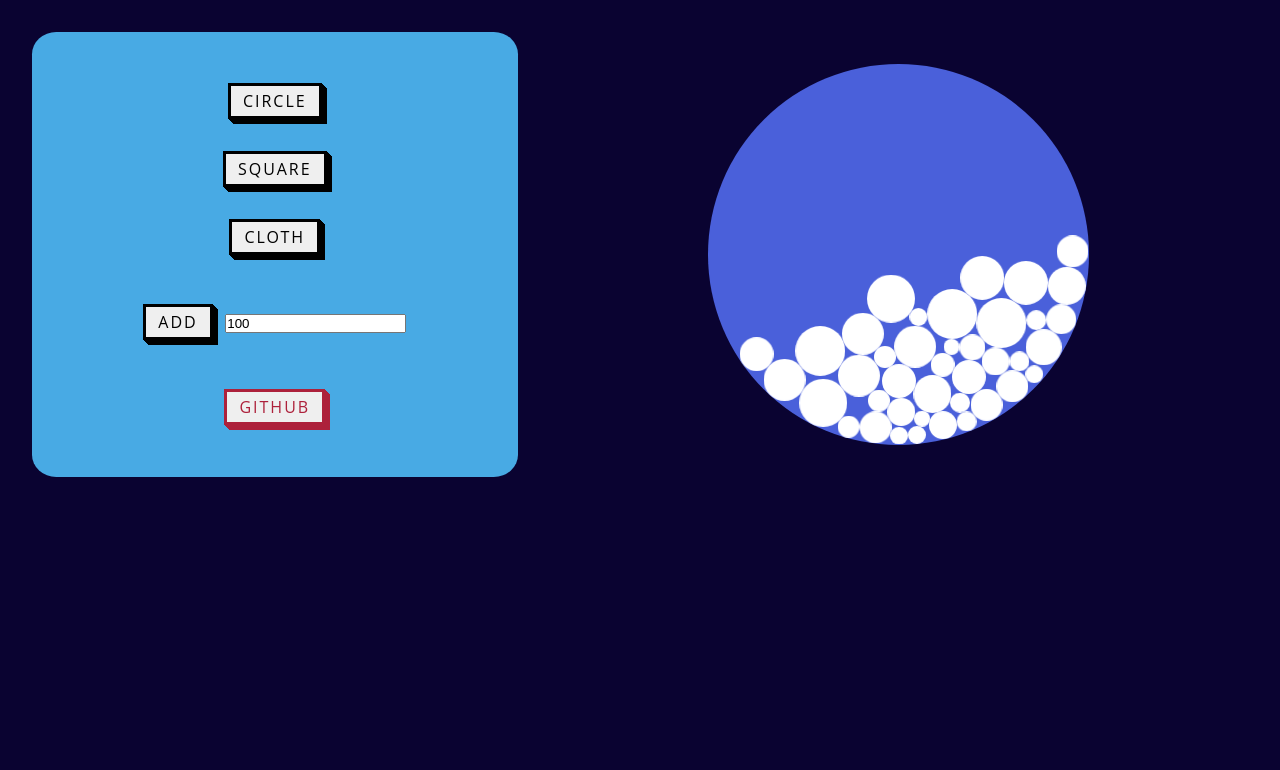
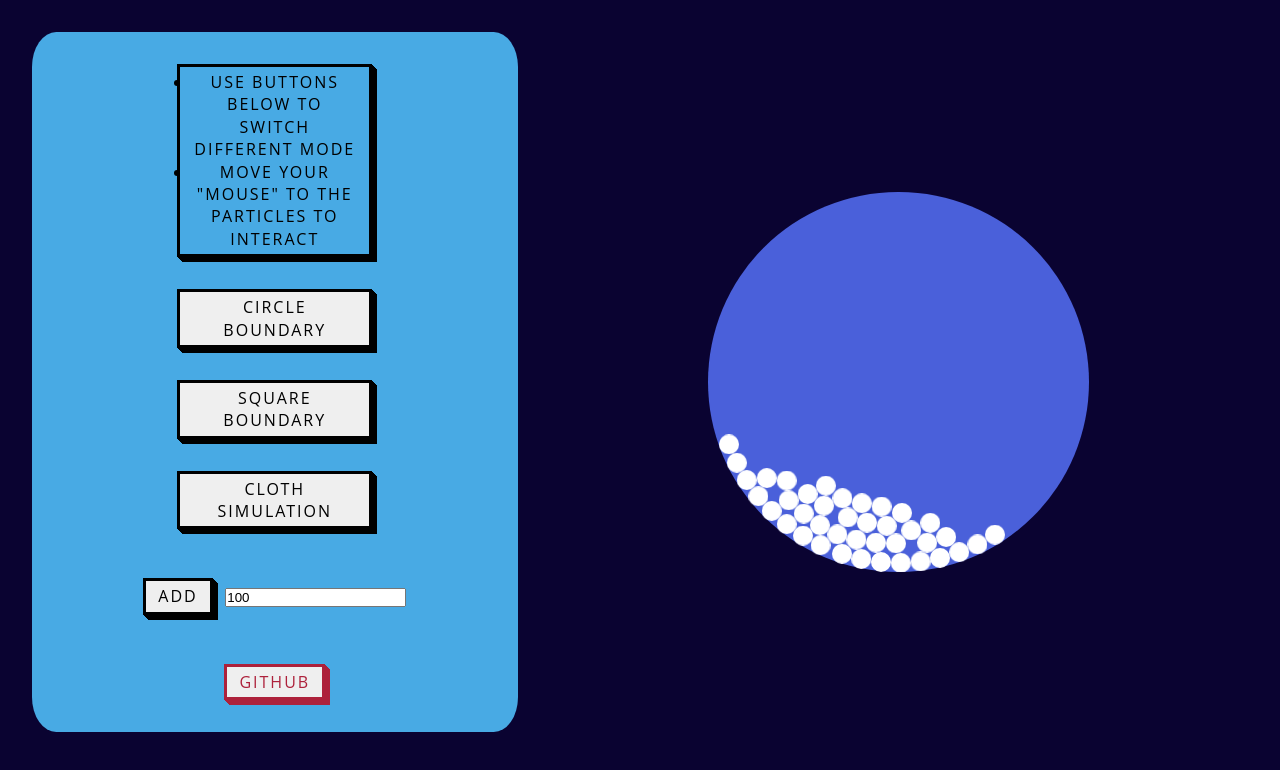
Before and after one commit to unicodeee/particle-collision-simulation, a website built with Vite: page index.html in a window 1280 px wide. Built offline with nearby package versions, Linux system fonts and the light colour scheme.

Commit message:
fix UI, add instruction, adjust particle sizes, adjust cloth reset when add particles

```diff
--- a/index.html
+++ b/index.html
@@ -1,11 +1,10 @@
 <!DOCTYPE html>
 <html lang="en">
 <head>
-  <meta charset="UTF-8" />
-  <meta name="viewport" content="width=device-width, initial-scale=1.0" />
+    <meta charset="UTF-8"/>
+    <meta name="viewport" content="width=device-width, initial-scale=1.0"/>
     <title>Particle Animation</title>
-  <link rel="stylesheet" href="/src/style.scss" />
-
+    <link rel="stylesheet" href="/src/style.scss"/>
 
 
 </head>
@@ -14,21 +13,35 @@
 <div class="container">
     <div class="container-left">
 
+        <div id="instruction-container" class="block-1">
+                <span class="button-56">
+                    <span class="text">
+                        <ul>
+                          <li>Use buttons below to switch different mode</li>
+                          <li>Move your "Mouse" to the particles to interact</li>
+                        </ul>
+
+                    </span>
+
+                </span>
+        </div>
+
+
         <div id="circle-container" class="block-1">
             <button class="button-56" role="button">
-                    <span class="text">Circle</span>
+                <span class="text">Circle Boundary</span>
             </button>
         </div>
 
         <div id="square-container" class="block-1">
             <button class="button-56" role="button">
-                    <span class="text">Square</span>
+                <span class="text">Square Boundary</span>
             </button>
         </div>
 
         <div id="cloth-container" class="block-1">
             <button class="button-56" role="button">
-                    <span class="text">Cloth</span>
+                <span class="text">Cloth Simulation</span>
             </button>
         </div>
 
--- a/src/VerletSolver.ts
+++ b/src/VerletSolver.ts
@@ -25,8 +25,24 @@ export class VerletSolver {
     }
 
     set_cloth_properties() {
-        this.cloth_col = 10;
-        this.cloth_row = Math.floor(this.circles.length / Math.max(1, this.cloth_col));
+        this.cloth_col = 20;
+        this.cloth_row = Math.ceil(this.circles.length / this.cloth_col);
+
+        const spacing = 20; // distance between particles
+        const startX = 0;
+        const startY = 0;
+
+        this.circles.forEach((c, i) => {
+            c.radius = 10;
+
+            const col = i % this.cloth_col;
+            const row = Math.floor(i / this.cloth_col);
+
+            c.positionCurrent = new THREE.Vector2(
+                startX + col * spacing,
+                startY + row * spacing
+            );
+        });
     }
 
     // basic helpers
@@ -79,9 +95,16 @@ export class VerletSolver {
         // start near the top-left, randomized
         const x = Math.random() * w;
         const y = Math.random() * h;
-        const radius = 8 + Math.floor(Math.random() * 18);
+        const radius = 8 + Math.floor(5);
         const newCircle = new VerletObject(new THREE.Vector2(x, y), radius);
         this.circles.push(newCircle);
+
+
+        // if click add circle when is cloth mode
+        this.set_cloth_properties();
+        this.initClothPointPosition();
+        this.initSticks();
+
     }
 
     applyGravity() {
@@ -91,7 +114,7 @@ export class VerletSolver {
     }
 
     applyConstrains() {
-
+        const centerSectionRect = this.centerSection.getBoundingClientRect();
 
         if (this.containerState === 'circle') {
 
@@ -141,8 +164,47 @@ export class VerletSolver {
         }
 
         else if (this.containerState === 'cloth') {
+            // Hold the top-left corner
+            const topLeftCircle = this.circles[0];
+            const R = topLeftCircle.radius ? topLeftCircle.radius : 0;
+            topLeftCircle.positionOld.set(0 + R, 0 + R);
+            topLeftCircle.positionCurrent.set(0 + R, 0 + R);
+            topLeftCircle.resetAcceleration();
 
+            // Hold the top-right corner
+            const topRightCircle = this.circles[this.cloth_col - 1];
+            topRightCircle.positionOld.set(centerSectionRect.width - R, 0 + R);
+            topRightCircle.positionCurrent.set(centerSectionRect.width - R, 0 + R);
+            topRightCircle.resetAcceleration();
+
+            this.sticks.forEach(s => {
+                const dist = s.p1.positionCurrent.distanceTo(s.p2.positionCurrent);
+                const D = s.length; // Use the stick's intended length
+
+                if (dist !== D) {
+                    const v_diff = s.p2.positionCurrent.clone().sub(s.p1.positionCurrent);
+                    const correction = v_diff.multiplyScalar((dist - D) / dist);
+
+                    // Apply half of the correction to each point, but skip fixed points
+                    if (s.p1 !== topLeftCircle && s.p1 !== topRightCircle) {
+                        s.p1.positionCurrent.add(correction.clone().multiplyScalar(0.5));
+                    }
+                    if (s.p2 !== topLeftCircle && s.p2 !== topRightCircle) {
+                        s.p2.positionCurrent.sub(correction.multiplyScalar(0.5));
+                    }
+                }
+            });
+
+            this.circles.forEach(c => {
+                if (c !== topLeftCircle && c !== topRightCircle) {
+                    const h = centerSectionRect.height;
+                    const w = centerSectionRect.width;
+                    c.positionCurrent.clamp(new THREE.Vector2(R - w, c.radius), new THREE.Vector2(w + w - R, h + h - R));
+                }
+            });
         }
+
+
 
     }
 
@@ -203,10 +265,54 @@ export class VerletSolver {
 
     // Cloth-related stubs (left minimal — you can reuse and port your existing cloth setup here)
     initClothPointPosition() {
-        // Implement cloth initialization using VerletObject instances if you need cloth mode
+        for (let row = 0; row < this.cloth_row; row++) {
+            for (let col = 0; col < this.cloth_col; col++) {
+                const currentIndex = row * this.cloth_col + col;
+                if (currentIndex >= this.circles.length) continue; // Skip if index exceeds circles length
+
+                const currentCircle = this.circles[currentIndex];
+                // @ts-ignore
+                const x = col * currentCircle.radius * 2;
+                // @ts-ignore
+                const y = row * currentCircle.radius * 2;
+                currentCircle.positionCurrent.set(x, y);
+            }
+        }
     }
 
     initSticks() {
-        // create Stick instances and push to this.sticks
+        this.sticks = [];
+        const firstCircle = this.circles[0];
+        // Assume spacing is determined by the radius, adjust as needed
+        // @ts-ignore
+
+        // (this.circles[this.cloth_col - 1].positionCurrent.x - this.circles[0].positionCurrent.x ) / (this.cloth_col - 1)
+        const spacing = firstCircle ? firstCircle.radius * 3 : 0;
+
+        if (spacing) {
+            for (let row = 0; row < this.cloth_row; row++) {
+                for (let col = 0; col < this.cloth_col; col++) {
+                    const currentIndex = row * this.cloth_col + col;
+
+                    // Ensure the current index is within bounds
+                    if (currentIndex >= this.circles.length) continue;
+
+                    const rightIndex = currentIndex + 1;
+                    const belowIndex = currentIndex + this.cloth_col;
+
+                    // Horizontal stick (to the right)
+                    if (col < this.cloth_col - 1 && rightIndex < this.circles.length) {
+                        this.sticks.push(new Stick(this.circles[currentIndex], this.circles[rightIndex], spacing));
+                    }
+
+                    // Vertical stick (to the bottom)
+                    if (row < this.cloth_row - 1 && belowIndex < this.circles.length) {
+                        this.sticks.push(new Stick(this.circles[currentIndex], this.circles[belowIndex], spacing));
+                    }
+                }
+            }
+        }
+
+        // console.log(this.sticks);
     }
 }
--- a/src/style.scss
+++ b/src/style.scss
@@ -191,3 +191,12 @@ div.absolute {
     padding: 0.25em 0.75em;
   }
 }
+
+
+.text {
+  display: inline-block;
+  max-width: 18ch; /* ~3–4 words depending on length */
+  line-height: 1.4;
+  white-space: normal;
+  text-align: center;
+}
```
Lines whose indentation alone changed are shown as unchanged.
